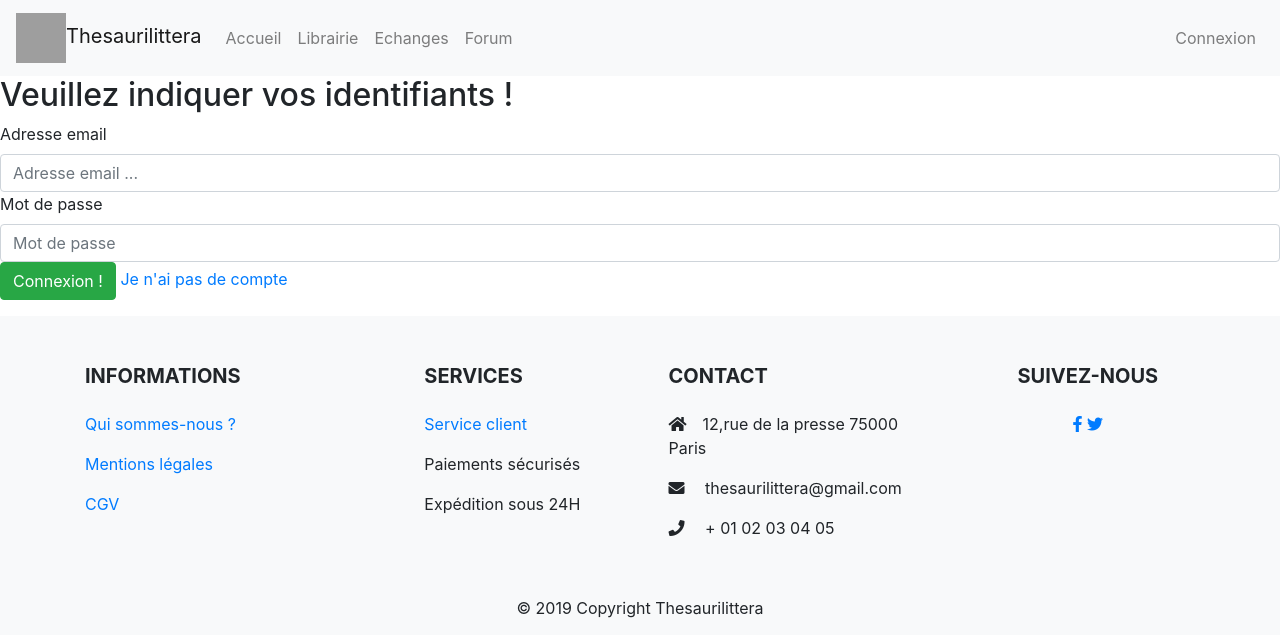
After one commit to yabounn/thesaurilittera, a Symfony app: template templates/security/login.html.twig in a window 1280 px wide. The commit adds this page. Shown: the top 635 px of the page. Run offline with Twig, Linux system fonts and the light colour scheme; the template is opened without the code that fills it, so the values that code supplies are empty; some libraries are stand-ins or nearby versions; grey boxes are pictures that could not be loaded.

Commit message:
Fonctionnalité de connexion/déconnexion,unicité dans bdd pour user + form inscription+secu data

```diff
--- a/templates/base.html.twig
+++ b/templates/base.html.twig
@@ -54,12 +54,18 @@
             </div>
             <!-- /.search bar-->
             <ul class="navbar-nav login">
-                <li class="nav-item">
-                    <a class="nav-link" href="{{ path('security_registration') }}">Connexion</a>
-                    <span class="fa-stack fa-2x has-badge" data-count="0">
-                        <i class="fa fa-shopping-cart fa-stack-1x xfa-inverse"></i>
-                    </span>
-                </li>
+                {% if not app.user %}
+                    <li class="nav-item">
+                        <a class="nav-link" href="{{ path('security_login') }}">Connexion</a>
+                    </li>
+                {% else %}
+                    <li class="nav-item">
+                        <a class="nav-link" href="{{ path('security_logout') }}">Déconnexion</a>
+                        <span class="fa-stack fa-2x has-badge" data-count="0">
+                            <i class="fa fa-shopping-cart fa-stack-1x xfa-inverse"></i>
+                        </span>
+                    </li>
+                {% endif %}
             </ul>
         </div>
     </nav>
--- /dev/null
+++ b/templates/security/login.html.twig
@@ -0,0 +1,21 @@
+{% extends 'base.html.twig' %}
+
+{% block body %}
+    <h2>Veuillez indiquer vos identifiants !</h2>
+
+    <form action="{{ path('security_login') }}" method="post">
+
+        <div class="form-label-group">
+            <label for="email">Adresse email</label>
+            <input type="text" id="email" class="form-control" name="_username" placeholder="Adresse email ..." required/>
+        </div>
+        <div class="form-label-group">
+            <label for="password">Mot de passe</label>
+            <input type="password" id="password" class="form-control" name="_password" placeholder="Mot de passe" required/>
+        </div>
+        <div class="form-group">
+            <button type="submit" class="btn btn-success">Connexion !</button>
+            <a href="{{ path('security_registration') }}">Je n'ai pas de compte</a>
+        </div>
+    </form>
+{% endblock %}
```
Also changed, not shown: src/Controller/SecurityController.php (+19 -1 lines), src/Entity/User.php (+31 -3 lines), templates/security/registration.html.twig (+21 -5 lines), 1 other file.
